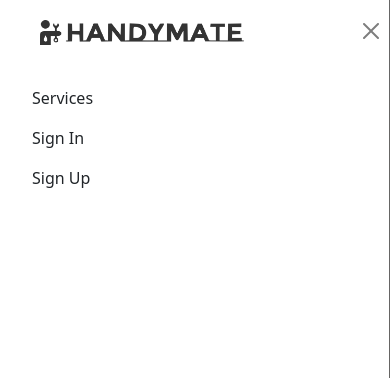
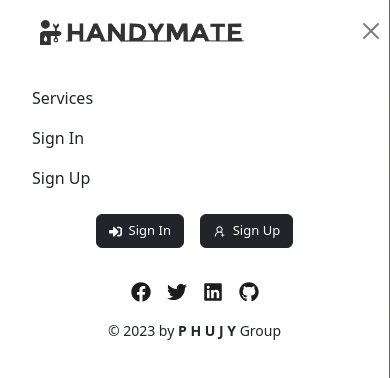
Before and after one commit to PrantoshB/HandyMate-Frontend, a React (Create React App) app: page /signup in a window 390 px wide. Both pictures are taken after a click on the button 44 px from the left and 36 px from the top of the page. Shown: the top 378 px of the page. Built offline with nearby package versions, Linux system fonts and the light colour scheme.

Commit message:
Add footer to mobile nav

```diff
--- a/src/assets/styles/nav.scss
+++ b/src/assets/styles/nav.scss
@@ -34,6 +34,31 @@
   display: block;
 }
 
+.social-link {
+  color: #1c1c1c;
+  font-size: 20px;
+  transition: all 0.3s ease-in-out;
+
+  &:hover {
+    color: #1c1c1c;
+    transform: rotate(45deg);
+  }
+}
+
+.logging {
+  list-style-type: none;
+
+  li {
+    width: max-content;
+
+    a,
+    button {
+      font-size: small;
+      width: max-content;
+    }
+  }
+}
+
 @media screen and (min-width: 1024px) {
   .mobile-nav {
     display: none;
@@ -65,26 +90,4 @@
       background-color: darken($primary, 10%);
     }
   }
-
-  .social-link {
-    color: #1c1c1c;
-    font-size: 20px;
-    transition: all 0.3s ease-in-out;
-
-    &:hover {
-      color: #1c1c1c;
-      transform: rotate(45deg);
-    }
-  }
-
-  .logging {
-    list-style-type: none;
-
-    li {
-      a,
-      button {
-        font-size: small;
-      }
-    }
-  }
 }
--- a/src/components/MobileNav.js
+++ b/src/components/MobileNav.js
@@ -1,5 +1,5 @@
 import React from 'react';
-import { useNavigate } from 'react-router-dom';
+import { Link, useNavigate } from 'react-router-dom';
 
 import Container from 'react-bootstrap/Container';
 
@@ -7,6 +7,10 @@ import Nav from 'react-bootstrap/Nav';
 import Navbar from 'react-bootstrap/Navbar';
 
 import Offcanvas from 'react-bootstrap/Offcanvas';
+import {
+  FaFacebook, FaTwitter, FaLinkedin, FaGithub, FaSignInAlt, FaSignOutAlt,
+} from 'react-icons/fa';
+import { AiOutlineUserAdd } from 'react-icons/ai';
 import isAuthenticated from './auth';
 import logo from '../assets/images/hanymate-logo.png';
 
@@ -66,7 +70,80 @@ const MobileNav = () => {
                     </>
                   )}
                 </Nav>
+                <div className="social-sharing p-3 d-flex flex-column mb-2 g-3">
+                  <ul className="d-flex justify-content-center g-4 logging p-0">
+                    {isLoggedIn ? (
+                      <li>
+                        <button type="button" className="logout btn btn-outline-danger btn-small" onClick={handleLogout}>
+                          <FaSignOutAlt />
+                          &nbsp;
+                          Logout
+                        </button>
+                      </li>
+                    ) : (
+                      <>
+                        <li>
+                          <Link to="/signin" className="btn btn-small btn-dark">
+                            <FaSignInAlt />
+                            &nbsp;
+                            Sign In
+                          </Link>
+                        </li>
+                        <li className="nav-item">
+                          <Link to="/signup" className="btn btn-small btn-dark">
+                            <AiOutlineUserAdd />
+                            &nbsp;
+                            Sign Up
+                          </Link>
+                        </li>
+                      </>
+                    )}
+                  </ul>
+                  <div className="d-flex justify-content-center g-4">
+                    <Link to="/" className="social-link">
+                      <FaFacebook />
+                    </Link>
+                    <Link to="/" className="social-link">
+                      <FaTwitter />
+                    </Link>
+                    <Link to="/" className="social-link">
+                      <FaLinkedin />
+                    </Link>
+                    <Link to="https://github.com/PrantoshB/HandyMate-Frontend" className="social-link">
+                      <FaGithub />
+                    </Link>
+                  </div>
+                  <p className="text-center">
+                    <small>
+                      &copy; 2023 by
+                      {' '}
+                      <strong>
+                        <span>
+                          <a href="https://github.com/PrantoshB">P</a>
+                        </span>
+&nbsp;
+                        <span>
+                          <a href="https://github.com/haliljon">H</a>
+                        </span>
+&nbsp;
+                        <span>
+                          <a href="https://github.com/utsargo">U</a>
+                        </span>
+&nbsp;
+                        <span>
+                          <a href="https://github.com/JacintaNgwu">J</a>
+                        </span>
+&nbsp;
+                        <span>
+                          <a href="https://github.com/yetemegn-telaye">Y</a>
+                        </span>
 
+                      </strong>
+                      {' '}
+                      Group
+                    </small>
+                  </p>
+                </div>
               </Offcanvas.Body>
             </Navbar.Offcanvas>
           </Container>
```
